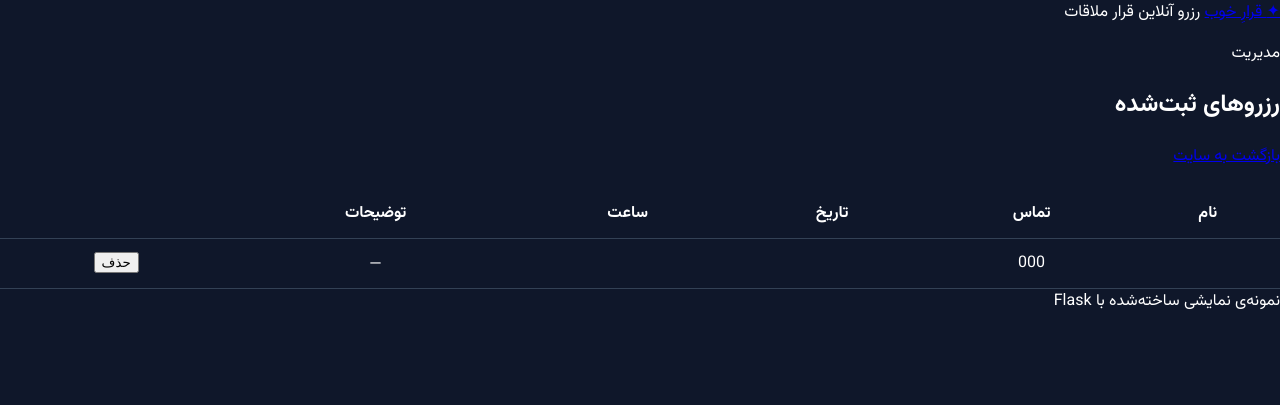
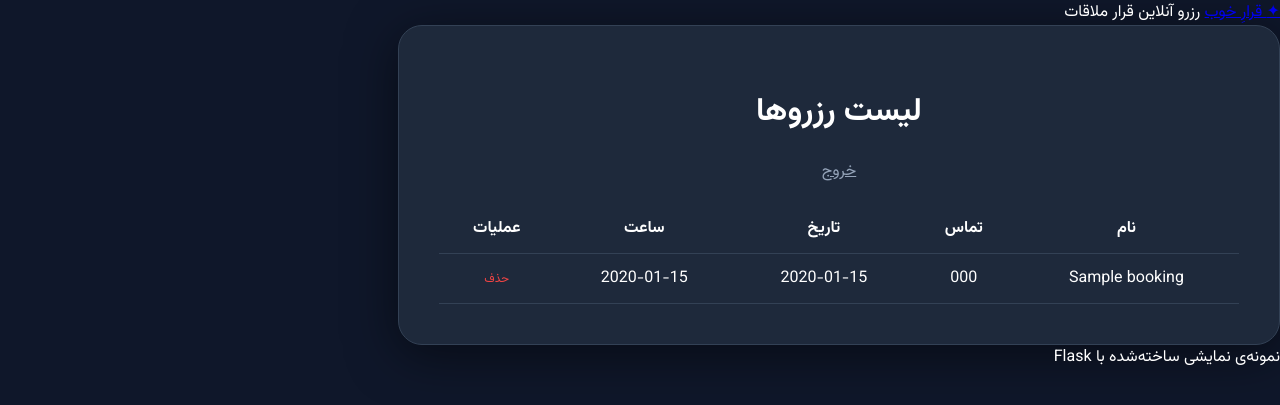
Before and after one commit to alijoneidijfr/date-book, a Flask app: page /admin in a window 1280 px wide. Shown: the top 405 px of the page. Run offline with Flask 3, Linux system fonts and the light colour scheme; the visitor is signed in with stand-in values (Sample User, id 1); tables that the repository leaves empty hold one stand-in row (values such as "Sample post").

Commit message:
Update admin.html

```diff
--- a/templates/admin.html
+++ b/templates/admin.html
@@ -1,11 +1,29 @@
-{% extends "base.html" %}
-{% block title %}مدیریت رزروها{% endblock %}
+{% extends 'base.html' %}
 {% block content %}
-<section class="admin-page">
-  <div class="admin-heading"><div><p class="eyebrow">مدیریت</p><h1>رزروهای ثبت‌شده</h1></div><a href="{{ url_for('home') }}">بازگشت به سایت</a></div>
-  {% if bookings %}
-  <div class="table-wrap"><table><thead><tr><th>نام</th><th>تماس</th><th>تاریخ</th><th>ساعت</th><th>توضیحات</th><th></th></tr></thead>
-  <tbody>{% for booking in bookings %}<tr><td>{{ booking.full_name }}</td><td>{{ booking.phone }}</td><td>{{ booking.selected_date }}</td><td>{{ booking.selected_time }}</td><td>{{ booking.note or '—' }}</td><td><form method="post" action="{{ url_for('delete_booking', booking_id=booking.id) }}"><button class="delete">حذف</button></form></td></tr>{% endfor %}</tbody></table></div>
-  {% else %}<div class="empty">هنوز رزروی ثبت نشده است.</div>{% endif %}
-</section>
+<div class="card" style="max-width: 800px;">
+    <h1>لیست رزروها</h1>
+    <a href="/logout" style="color: #94a3b8;">خروج</a>
+    <table>
+        <thead>
+            <tr>
+                <th>نام</th>
+                <th>تماس</th>
+                <th>تاریخ</th>
+                <th>ساعت</th>
+                <th>عملیات</th>
+            </tr>
+        </thead>
+        <tbody>
+            {% for b in bookings %}
+            <tr>
+                <td>{{ b.name }}</td>
+                <td>{{ b.phone }}</td>
+                <td>{{ b.date }}</td>
+                <td>{{ b.time }}</td>
+                <td><a href="/delete/{{ b.id }}" class="delete-btn" onclick="return confirm('حذف شود؟')">حذف</a></td>
+            </tr>
+            {% endfor %}
+        </tbody>
+    </table>
+</div>
 {% endblock %}
```
